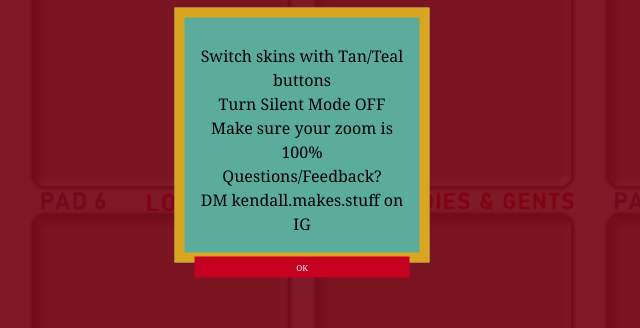
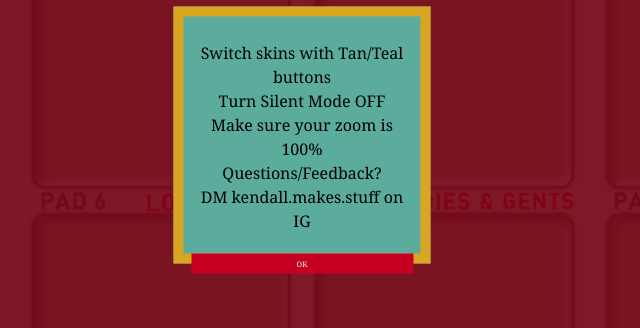
Before and after one commit to kendallm3579/mpc, a plain HTML site: page index.html in a window 1280 px wide. Both pictures are taken after a click on the button "Message". Shown: the part 1224-1552 px from the top of the page, 338-978 px from the left. Drawn offline with Linux system fonts and the light colour scheme.

Commit message:
Add files via upload

```diff
--- a/index.html
+++ b/index.html
@@ -98,9 +98,9 @@
     background-color: rgb(91, 172, 156);
     border: 10px solid goldenrod;
     font-family: Cambria;
-    padding: 10px;
-    width: 215px;
-    height: 215px;
+    padding: 7.5px;
+    width: 222px;
+    height: 222px;
     position: absolute;
     top: 50%;
     left: 50%;
@@ -119,7 +119,7 @@
     padding: 5px 10px;
     cursor: pointer;
     border: none;
-    font-size: 8px;
+    font-size: 7.5px;
     margin-top: 5px; /* Add spacing between text and button */
 }
 
```
